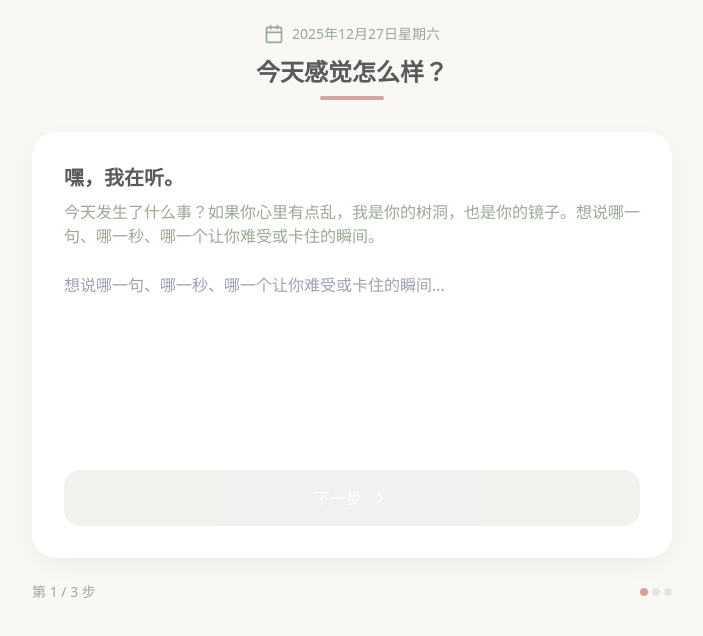
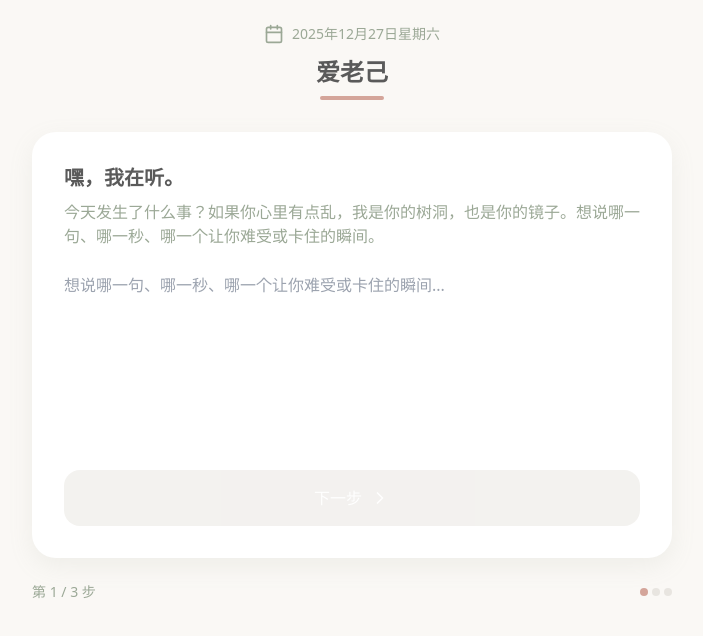
Before and after one commit to yhljnu2018-star/DeepMirror-Mary, a React (Vite) app: page / in a window 1280 px wide. Shown: the top 636 px of the page, without its empty margins (288-991 px from the left). Built offline with nearby package versions, Linux system fonts and the light colour scheme; no server answers.

Commit message:
修改标题为爱老己

```diff
--- a/src/components/MoodJournal.tsx
+++ b/src/components/MoodJournal.tsx
@@ -44,7 +44,7 @@ export default function MoodJournal() {
             <p className="text-sm font-medium">{getCurrentDate()}</p>
           </div>
           <h1 className="text-2xl font-bold mb-2" style={{ color: '#5A5A5A' }}>
-            今天感觉怎么样？
+            爱老己
           </h1>
           <div className="w-16 h-1 mx-auto rounded-full" style={{ backgroundColor: '#D4A59A' }}></div>
         </header>
--- a/src/components/WizardFlow.tsx
+++ b/src/components/WizardFlow.tsx
@@ -84,7 +84,7 @@ export default function WizardFlow() {
             <p className="text-sm font-medium">{getCurrentDate()}</p>
           </div>
           <h1 className="text-2xl font-bold mb-2" style={{ color: '#5A5A5A' }}>
-            今天感觉怎么样？
+            爱老己
           </h1>
           <div className="w-16 h-1 mx-auto rounded-full" style={{ backgroundColor: '#D4A59A' }}></div>
         </header>
```
